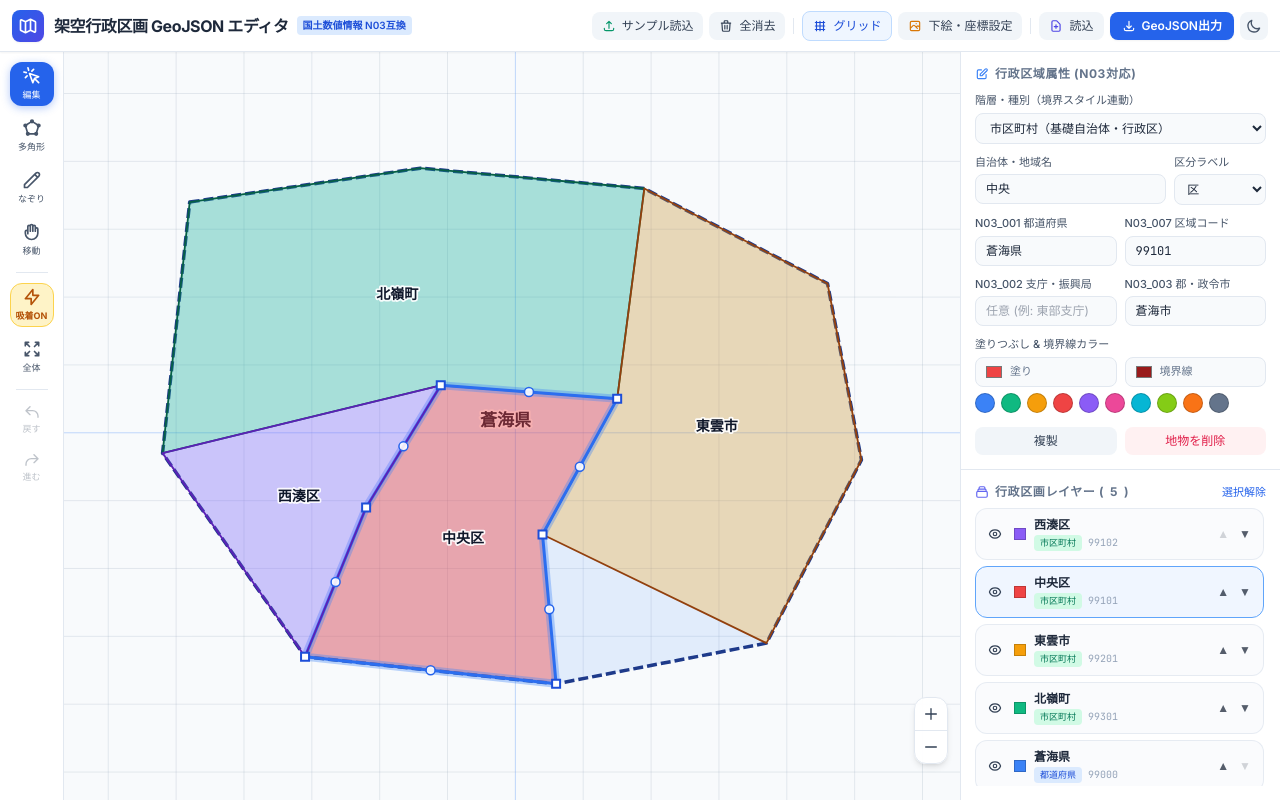
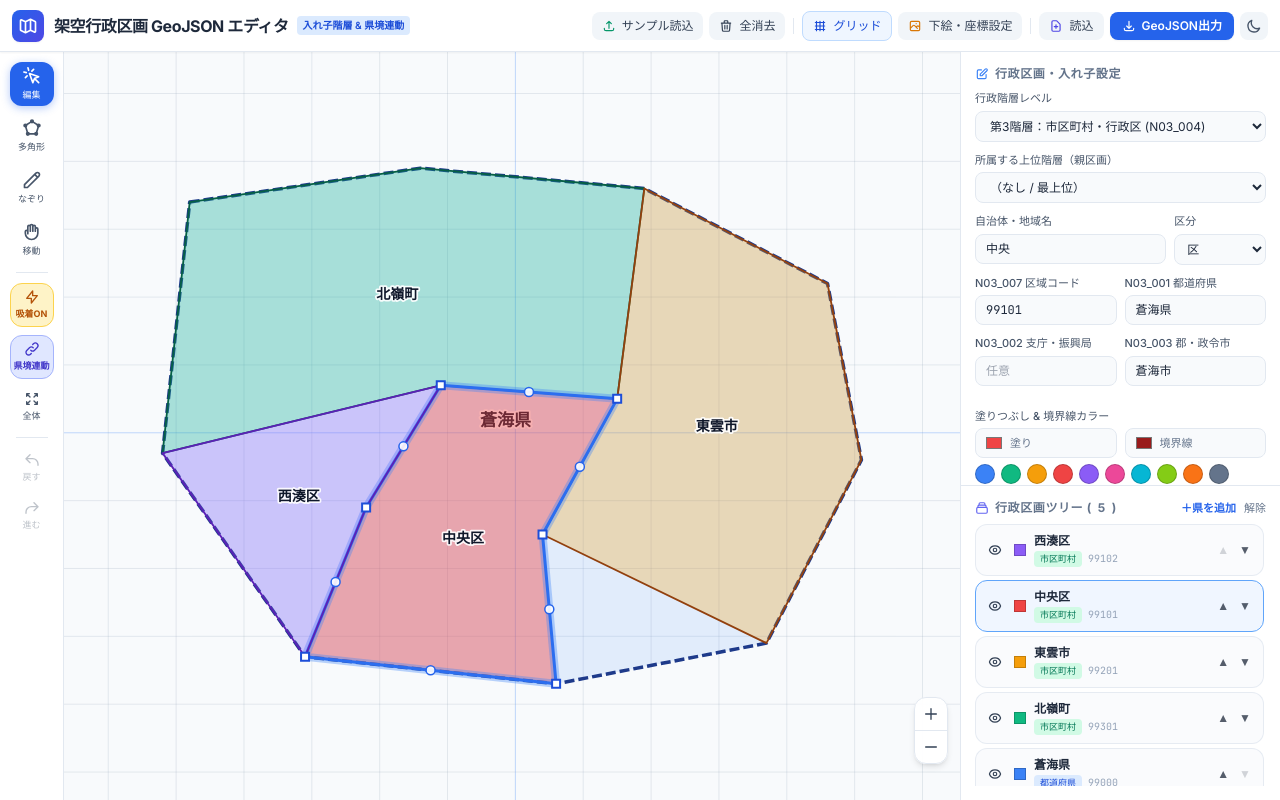
Before and after one commit to aburaji23152/geojson_creator, a plain HTML site: page index.html in a window 1280 px wide. Drawn offline with nearby package versions, Linux system fonts and the light colour scheme.

Commit message:
Update index.html

```diff
--- a/index.html
+++ b/index.html
@@ -55,13 +55,13 @@
       <div class="truncate">
         <div class="flex items-center gap-2">
           <h1 class="font-bold text-sm sm:text-base tracking-tight truncate">架空行政区画 GeoJSON エディタ</h1>
-          <span class="hidden md:inline-block text-[10px] font-semibold px-1.5 py-0.5 rounded bg-blue-100 text-blue-700 dark:bg-blue-900/50 dark:text-blue-300">国土数値情報 N03互換</span>
+          <span class="hidden md:inline-block text-[10px] font-semibold px-1.5 py-0.5 rounded bg-blue-100 text-blue-700 dark:bg-blue-900/50 dark:text-blue-300">入れ子階層 & 県境連動</span>
         </div>
       </div>
     </div>
 
     <div class="flex items-center gap-1.5 overflow-x-auto py-1">
-      <button id="btn-load-sample" title="架空の都道府県・市区町村サンプルを読み込む" class="px-2.5 py-1.5 rounded-lg text-xs font-medium bg-slate-100 hover:bg-slate-200 dark:bg-slate-800 dark:hover:bg-slate-700 text-slate-700 dark:text-slate-200 flex items-center gap-1.5 transition shrink-0">
+      <button id="btn-load-sample" title="架空の都道府県・郡・政令市・市区町村サンプルを読み込む" class="px-2.5 py-1.5 rounded-lg text-xs font-medium bg-slate-100 hover:bg-slate-200 dark:bg-slate-800 dark:hover:bg-slate-700 text-slate-700 dark:text-slate-200 flex items-center gap-1.5 transition shrink-0">
         <svg class="w-3.5 h-3.5 text-emerald-600 dark:text-emerald-400" fill="none" stroke="currentColor" stroke-width="2" viewBox="0 0 24 24">
           <path stroke-linecap="round" stroke-linejoin="round" d="M4 16v1a3 3 0 003 3h10a3 3 0 003-3v-1m-4-8l-4-4m0 0L8 8m4-4v12" />
         </svg>
@@ -108,7 +108,6 @@
         <span>GeoJSON出力</span>
       </button>
 
-      <!-- PWA インストールボタン（インストール可能な状態になると自動で表示されます） -->
       <button id="btn-install-pwa" title="アプリとしてデバイスにインストール" class="hidden px-2.5 py-1.5 rounded-lg text-xs font-semibold bg-emerald-600 hover:bg-emerald-700 text-white shadow-sm items-center gap-1.5 transition shrink-0">
         <svg class="w-3.5 h-3.5" fill="none" stroke="currentColor" stroke-width="2" viewBox="0 0 24 24">
           <path stroke-linecap="round" stroke-linejoin="round" d="M12 18h.01M8 21h8a2 2 0 002-2V5a2 2 0 00-2-2H8a2 2 0 00-2 2v14a2 2 0 002 2z" />
@@ -125,7 +124,7 @@
         </svg>
       </button>
 
-      <button id="btn-toggle-right-panel" title="プロパティ・レイヤーパネル表示切替" class="lg:hidden p-1.5 rounded-lg bg-slate-100 dark:bg-slate-800 text-slate-600 dark:text-slate-300 shrink-0">
+      <button id="btn-toggle-right-panel" title="階層・プロパティパネル表示切替" class="lg:hidden p-1.5 rounded-lg bg-slate-100 dark:bg-slate-800 text-slate-600 dark:text-slate-300 shrink-0">
         <svg class="w-4 h-4" fill="none" stroke="currentColor" stroke-width="2" viewBox="0 0 24 24">
           <path stroke-linecap="round" stroke-linejoin="round" d="M4 6h16M4 12h16m-7 6h7" />
         </svg>
@@ -173,15 +172,24 @@
 
       <div class="w-8 h-px bg-slate-200 dark:bg-slate-700 my-0.5"></div>
 
+      <!-- 頂点スナップ -->
       <button id="btn-toggle-snap" class="w-11 h-11 rounded-xl flex flex-col items-center justify-center gap-0.5 bg-amber-100 text-amber-700 dark:bg-amber-900/40 dark:text-amber-300 border border-amber-300 dark:border-amber-700 transition" title="頂点スナップ機能 ON/OFF (S)">
-        <svg class="w-5 h-5" fill="none" stroke="currentColor" stroke-width="2" viewBox="0 0 24 24">
+        <svg class="w-4 h-4" fill="none" stroke="currentColor" stroke-width="2" viewBox="0 0 24 24">
           <path stroke-linecap="round" stroke-linejoin="round" d="M13 10V3L4 14h7v7l9-11h-7z" />
         </svg>
         <span id="snap-label" class="text-[9px] font-bold">吸着ON</span>
       </button>
 
-      <button id="btn-fit-view" class="w-11 h-11 rounded-xl flex flex-col items-center justify-center gap-0.5 text-slate-600 dark:text-slate-300 hover:bg-slate-100 dark:hover:bg-slate-800 transition" title="全体表示にフィット (0)">
-        <svg class="w-5 h-5" fill="none" stroke="currentColor" stroke-width="2" viewBox="0 0 24 24">
+      <!-- 共有境界（県境・郡境・隣接境界）自動連動トグル -->
+      <button id="btn-toggle-topology" class="w-11 h-11 rounded-xl flex flex-col items-center justify-center gap-0.5 bg-indigo-100 text-indigo-700 dark:bg-indigo-900/40 dark:text-indigo-300 border border-indigo-300 dark:border-indigo-700 transition" title="共有境界（県境・郡境・隣接境界）の自動追従移動 ON/OFF (T)">
+        <svg class="w-4 h-4" fill="none" stroke="currentColor" stroke-width="2" viewBox="0 0 24 24">
+          <path stroke-linecap="round" stroke-linejoin="round" d="M13.828 10.172a4 4 0 00-5.656 0l-4 4a4 4 0 105.656 5.656l1.102-1.101m-.758-4.899a4 4 0 005.656 0l4-4a4 4 0 00-5.656-5.656l-1.1 1.1" />
+        </svg>
+        <span id="topology-label" class="text-[9px] font-bold">県境連動</span>
+      </button>
+
+      <button id="btn-fit-view" class="w-11 h-10 rounded-xl flex flex-col items-center justify-center gap-0.5 text-slate-600 dark:text-slate-300 hover:bg-slate-100 dark:hover:bg-slate-800 transition" title="全体表示にフィット (0)">
+        <svg class="w-4 h-4" fill="none" stroke="currentColor" stroke-width="2" viewBox="0 0 24 24">
           <path stroke-linecap="round" stroke-linejoin="round" d="M4 8V4m0 0h4M4 4l5 5m11-1V4m0 0h-4m4 0l-5 5M4 16v4m0 0h4m-4 0l5-5m11 5l-5-5m5 5v-4m0 4h-4" />
         </svg>
         <span class="text-[9px] font-medium">全体</span>
@@ -208,15 +216,17 @@
     <main class="flex-1 flex flex-col relative overflow-hidden bg-slate-50 dark:bg-slate-950" id="canvas-container">
       <canvas id="map-canvas" class="w-full h-full cursor-crosshair"></canvas>
 
+      <!-- ポリゴン描画中ツールバー -->
       <div id="drawing-toolbar" class="hidden absolute top-3 left-1/2 -translate-x-1/2 bg-white/95 dark:bg-slate-900/95 backdrop-blur border border-slate-200 dark:border-slate-700 shadow-lg rounded-full px-4 py-1.5 flex items-center gap-3 z-10">
         <span class="text-xs font-medium text-slate-700 dark:text-slate-200 flex items-center gap-1.5">
           <span class="w-2 h-2 rounded-full bg-blue-500 animate-ping"></span>
-          ポリゴン描画中 (<span id="drawing-vertex-count">0</span>頂点)
+          <span id="drawing-target-label">新規ポリゴン</span>描画中 (<span id="drawing-vertex-count">0</span>頂点)
         </span>
         <button id="btn-finish-polygon" class="px-2.5 py-1 rounded-full bg-blue-600 hover:bg-blue-700 text-white text-xs font-semibold transition">確定 (Enter)</button>
         <button id="btn-cancel-polygon" class="px-2.5 py-1 rounded-full bg-slate-200 hover:bg-slate-300 dark:bg-slate-800 dark:hover:bg-slate-700 text-slate-700 dark:text-slate-300 text-xs font-medium transition">取消 (Esc)</button>
       </div>
 
+      <!-- ズームコントロール -->
       <div class="absolute bottom-9 right-3 flex flex-col bg-white/90 dark:bg-slate-900/90 backdrop-blur border border-slate-200 dark:border-slate-800 rounded-xl shadow-md overflow-hidden z-10">
         <button id="btn-zoom-in" class="p-2 hover:bg-slate-100 dark:hover:bg-slate-800 text-slate-700 dark:text-slate-200 border-b border-slate-200 dark:border-slate-800" title="拡大 (+)">
           <svg class="w-4 h-4" fill="none" stroke="currentColor" stroke-width="2" viewBox="0 0 24 24"><path stroke-linecap="round" stroke-linejoin="round" d="M12 4v16m8-8H4" /></svg>
@@ -226,95 +236,119 @@
         </button>
       </div>
 
+      <!-- 下部ステータスバー -->
       <footer class="h-7 bg-white/95 dark:bg-slate-900/95 border-t border-slate-200 dark:border-slate-800 px-3 flex items-center justify-between text-[11px] text-slate-500 dark:text-slate-400 z-10 shrink-0">
-        <div class="flex items-center gap-3 truncate">
+        <div class="flex items-center gap-2.5 truncate">
           <span id="status-coords" class="font-mono text-slate-700 dark:text-slate-300 shrink-0">東経 138.0000° / 北緯 35.5000°</span>
           <span class="hidden sm:inline text-slate-300 dark:text-slate-700">|</span>
           <span id="status-zoom" class="font-mono shrink-0">100%</span>
           <span class="hidden md:inline text-slate-300 dark:text-slate-700">|</span>
-          <span id="status-hint" class="hidden md:inline truncate">ヒント: ポリゴンをクリックして選択、頂点ドラッグで境界を編集できます</span>
+          <span id="status-hint" class="hidden md:inline truncate">ヒント: 市区町村の県境頂点を動かすと、親の都道府県・郡・政令市境も自動で追従します</span>
         </div>
-        <div class="flex items-center gap-2 shrink-0">
-          <span id="status-snap-badge" class="px-1.5 py-0.2 rounded bg-amber-100 text-amber-800 dark:bg-amber-900/40 dark:text-amber-300 font-medium">スナップ: 有効</span>
+        <div class="flex items-center gap-1.5 shrink-0">
+          <span id="status-topology-badge" class="px-1.5 py-0.2 rounded bg-indigo-100 text-indigo-800 dark:bg-indigo-900/40 dark:text-indigo-300 font-medium">県境連動: ON</span>
+          <span id="status-snap-badge" class="px-1.5 py-0.2 rounded bg-amber-100 text-amber-800 dark:bg-amber-900/40 dark:text-amber-300 font-medium">吸着: ON</span>
         </div>
       </footer>
     </main>
 
-    <!-- 右サイドパネル（プロパティ編集 & レイヤー管理） -->
-    <aside id="right-panel" class="w-80 bg-white dark:bg-slate-900 border-l border-slate-200 dark:border-slate-800 flex flex-col z-20 shrink-0 absolute lg:static right-0 top-0 bottom-0 shadow-xl lg:shadow-none transition-transform duration-200 translate-x-full lg:translate-x-0">
+    <!-- 右サイドパネル（入れ子階層ツリー & プロパティ編集） -->
+    <aside id="right-panel" class="w-80 sm:w-88 bg-white dark:bg-slate-900 border-l border-slate-200 dark:border-slate-800 flex flex-col z-20 shrink-0 absolute lg:static right-0 top-0 bottom-0 shadow-xl lg:shadow-none transition-transform duration-200 translate-x-full lg:translate-x-0">
 
-      <!-- 上半分：選択中地物のプロパティ編集 -->
-      <div class="p-3.5 border-b border-slate-200 dark:border-slate-800 overflow-y-auto max-h-[60%]">
-        <div class="flex items-center justify-between mb-2.5">
+      <!-- 上半分：選択中地物の入れ子・属性編集 -->
+      <div class="p-3.5 border-b border-slate-200 dark:border-slate-800 overflow-y-auto max-h-[58%]">
+        <div class="flex items-center justify-between mb-2">
           <h2 class="text-xs font-bold uppercase tracking-wider text-slate-500 dark:text-slate-400 flex items-center gap-1.5">
             <svg class="w-3.5 h-3.5 text-blue-500" fill="none" stroke="currentColor" stroke-width="2" viewBox="0 0 24 24">
               <path stroke-linecap="round" stroke-linejoin="round" d="M11 5H6a2 2 0 00-2 2v11a2 2 0 002 2h11a2 2 0 002-2v-5m-1.414-9.414a2 2 0 112.828 2.828L11.828 15H9v-2.828l8.586-8.586z" />
             </svg>
-            行政区域属性 (N03対応)
+            行政区画・入れ子設定
           </h2>
           <button id="btn-close-right-panel" class="lg:hidden text-slate-400 hover:text-slate-600 p-1">✕</button>
         </div>
 
-        <div id="prop-empty-state" class="py-8 px-3 text-center rounded-xl bg-slate-50 dark:bg-slate-800/50 border border-dashed border-slate-200 dark:border-slate-700">
+        <div id="prop-empty-state" class="py-6 px-3 text-center rounded-xl bg-slate-50 dark:bg-slate-800/50 border border-dashed border-slate-200 dark:border-slate-700 space-y-2.5">
           <p class="text-xs text-slate-500 dark:text-slate-400 leading-relaxed">
-            キャンバス上の県・市区町村をクリックして選択するか、左のツールで新しい境界を描画してください。
+            下の階層ツリーまたは地図から区画を選択するか、新しい都道府県を作成してください。
           </p>
+          <button type="button" id="btn-create-root-pref" class="px-3 py-1.5 rounded-lg text-xs font-semibold bg-blue-600 hover:bg-blue-700 text-white shadow-xs transition">
+            ＋ 新しい都道府県を作成
+          </button>
         </div>
 
         <form id="prop-form" class="hidden space-y-2.5">
+          <!-- 階層レベル -->
           <div>
-            <label class="block text-[11px] font-medium text-slate-600 dark:text-slate-400 mb-1">階層・種別（境界スタイル連動）</label>
+            <label class="block text-[11px] font-medium text-slate-600 dark:text-slate-400 mb-1">行政階層レベル</label>
             <select id="prop-admin-level" class="w-full rounded-lg border border-slate-200 dark:border-slate-700 bg-slate-50 dark:bg-slate-800 px-2.5 py-1.5 text-xs focus:outline-none focus:ring-2 focus:ring-blue-500">
-              <option value="prefecture">都道府県（N03_004 = null）</option>
-              <option value="municipality">市区町村（基礎自治体・行政区）</option>
-              <option value="island">島嶼・所属未定地</option>
+              <option value="prefecture">第1階層：都道府県 (N03_001)</option>
+              <option value="group">第2階層：郡・政令指定都市・支庁 (N03_002/003)</option>
+              <option value="municipality">第3階層：市区町村・行政区 (N03_004)</option>
+              <option value="island">所属未定地・島嶼部</option>
             </select>
           </div>
 
+          <!-- 親階層の選択（入れ子紐付け） -->
+          <div id="parent-selector-wrapper">
+            <label class="block text-[11px] font-medium text-slate-600 dark:text-slate-400 mb-1">所属する上位階層（親区画）</label>
+            <select id="prop-parent-id" class="w-full rounded-lg border border-slate-200 dark:border-slate-700 bg-slate-50 dark:bg-slate-800 px-2.5 py-1.5 text-xs focus:outline-none focus:ring-2 focus:ring-blue-500">
+              <option value="">（なし / 最上位）</option>
+            </select>
+          </div>
+
+          <!-- 名称 & 区分 -->
           <div class="grid grid-cols-3 gap-2">
             <div class="col-span-2">
               <label class="block text-[11px] font-medium text-slate-600 dark:text-slate-400 mb-1">自治体・地域名</label>
-              <input type="text" id="prop-name" placeholder="例: 桜川" class="w-full rounded-lg border border-slate-200 dark:border-slate-700 bg-slate-50 dark:bg-slate-800 px-2.5 py-1.5 text-xs focus:outline-none focus:ring-2 focus:ring-blue-500" />
+              <input type="text" id="prop-name" placeholder="例: 蒼海" class="w-full rounded-lg border border-slate-200 dark:border-slate-700 bg-slate-50 dark:bg-slate-800 px-2.5 py-1.5 text-xs focus:outline-none focus:ring-2 focus:ring-blue-500" />
             </div>
             <div>
-              <label class="block text-[11px] font-medium text-slate-600 dark:text-slate-400 mb-1">区分ラベル</label>
+              <label class="block text-[11px] font-medium text-slate-600 dark:text-slate-400 mb-1">区分</label>
               <select id="prop-suffix" class="w-full rounded-lg border border-slate-200 dark:border-slate-700 bg-slate-50 dark:bg-slate-800 px-2 py-1.5 text-xs focus:outline-none focus:ring-2 focus:ring-blue-500">
                 <option value="県">県</option>
                 <option value="都">都</option>
                 <option value="道">道</option>
                 <option value="府">府</option>
+                <option value="郡">郡</option>
                 <option value="市">市</option>
                 <option value="区">区</option>
                 <option value="町">町</option>
                 <option value="村">村</option>
+                <option value="振興局">振興局</option>
+                <option value="支庁">支庁</option>
                 <option value="島">島</option>
                 <option value="">(なし)</option>
               </select>
             </div>
           </div>
 
+          <!-- N03コード & 自動継承される上位名 -->
           <div class="grid grid-cols-2 gap-2">
+            <div>
+              <label class="block text-[11px] font-medium text-slate-600 dark:text-slate-400 mb-1">N03_007 区域コード</label>
+              <input type="text" id="prop-code" placeholder="例: 99101" class="w-full font-mono rounded-lg border border-slate-200 dark:border-slate-700 bg-slate-50 dark:bg-slate-800 px-2.5 py-1.5 text-xs focus:outline-none focus:ring-2 focus:ring-blue-500" />
+            </div>
             <div>
               <label class="block text-[11px] font-medium text-slate-600 dark:text-slate-400 mb-1">N03_001 都道府県</label>
               <input type="text" id="prop-prefecture" placeholder="例: 蒼海県" class="w-full rounded-lg border border-slate-200 dark:border-slate-700 bg-slate-50 dark:bg-slate-800 px-2.5 py-1.5 text-xs focus:outline-none focus:ring-2 focus:ring-blue-500" />
-            </div>
-            <div>
-              <label class="block text-[11px] font-medium text-slate-600 dark:text-slate-400 mb-1">N03_007 区域コード</label>
-              <input type="text" id="prop-code" placeholder="例: 99101" class="w-full font-mono rounded-lg border border-slate-200 dark:border-slate-700 bg-slate-50 dark:bg-slate-800 px-2.5 py-1.5 text-xs focus:outline-none focus:ring-2 focus:ring-blue-500" />
             </div>
           </div>
 
           <div class="grid grid-cols-2 gap-2">
             <div>
               <label class="block text-[11px] font-medium text-slate-600 dark:text-slate-400 mb-1">N03_002 支庁・振興局</label>
-              <input type="text" id="prop-subpref" placeholder="任意 (例: 東部支庁)" class="w-full rounded-lg border border-slate-200 dark:border-slate-700 bg-slate-50 dark:bg-slate-800 px-2.5 py-1.5 text-xs focus:outline-none focus:ring-2 focus:ring-blue-500" />
+              <input type="text" id="prop-subpref" placeholder="任意" class="w-full rounded-lg border border-slate-200 dark:border-slate-700 bg-slate-50 dark:bg-slate-800 px-2.5 py-1.5 text-xs focus:outline-none focus:ring-2 focus:ring-blue-500" />
             </div>
             <div>
               <label class="block text-[11px] font-medium text-slate-600 dark:text-slate-400 mb-1">N03_003 郡・政令市</label>
-              <input type="text" id="prop-county" placeholder="任意 (例: 蒼海郡)" class="w-full rounded-lg border border-slate-200 dark:border-slate-700 bg-slate-50 dark:bg-slate-800 px-2.5 py-1.5 text-xs focus:outline-none focus:ring-2 focus:ring-blue-500" />
+              <input type="text" id="prop-county" placeholder="例: 蒼海市 / 北嶺郡" class="w-full rounded-lg border border-slate-200 dark:border-slate-700 bg-slate-50 dark:bg-slate-800 px-2.5 py-1.5 text-xs focus:outline-none focus:ring-2 focus:ring-blue-500" />
             </div>
           </div>
 
+          <!-- 配下の子区画を直接描画するクイックボタン -->
+          <div id="child-creator-bar" class="pt-0.5"></div>
+
+          <!-- カラー設定 -->
           <div>
             <label class="block text-[11px] font-medium text-slate-600 dark:text-slate-400 mb-1">塗りつぶし & 境界線カラー</label>
             <div class="flex items-center gap-2 mb-1.5">
@@ -335,25 +369,28 @@
               複製
             </button>
             <button type="button" id="btn-delete-feature" class="flex-1 py-1.5 px-2 rounded-lg text-xs font-medium bg-rose-50 hover:bg-rose-100 dark:bg-rose-950/50 dark:hover:bg-rose-900/60 text-rose-600 dark:text-rose-400 transition">
-              地物を削除
+              削除
             </button>
           </div>
         </form>
       </div>
 
-      <!-- 下半分：レイヤー（地物）一覧 -->
+      <!-- 下半分：入れ子構造ツリー一覧 -->
       <div class="flex-1 flex flex-col overflow-hidden p-3.5">
         <div class="flex items-center justify-between mb-2">
           <h2 class="text-xs font-bold uppercase tracking-wider text-slate-500 dark:text-slate-400 flex items-center gap-1.5">
             <svg class="w-3.5 h-3.5 text-indigo-500" fill="none" stroke="currentColor" stroke-width="2" viewBox="0 0 24 24">
               <path stroke-linecap="round" stroke-linejoin="round" d="M19 11H5m14 0a2 2 0 012 2v6a2 2 0 01-2 2H5a2 2 0 01-2-2v-6a2 2 0 012-2m14 0V9a2 2 0 00-2-2M5 11V9a2 2 0 012-2m0 0V5a2 2 0 012-2h6a2 2 0 012 2v2M7 7h10" />
             </svg>
-            行政区画レイヤー (<span id="layer-count">0</span>)
+            行政区画ツリー (<span id="layer-count">0</span>)
           </h2>
-          <button id="btn-deselect-all" class="text-[11px] text-blue-600 dark:text-blue-400 hover:underline">選択解除</button>
+          <div class="flex items-center gap-2">
+            <button id="btn-add-pref-quick" class="text-[11px] font-semibold text-blue-600 dark:text-blue-400 hover:underline">＋県を追加</button>
+            <button id="btn-deselect-all" class="text-[11px] text-slate-500 hover:underline">解除</button>
+          </div>
         </div>
 
-        <div id="layer-list" class="flex-1 overflow-y-auto space-y-1.5 pr-0.5"></div>
+        <div id="layer-list" class="flex-1 overflow-y-auto space-y-1 pr-0.5"></div>
       </div>
     </aside>
   </div>
@@ -364,7 +401,7 @@
       <div class="px-5 py-3.5 border-b border-slate-200 dark:border-slate-800 flex items-center justify-between">
         <div>
           <h3 class="font-bold text-base">GeoJSON エクスポート（国土数値情報 N03 準拠）</h3>
-          <p class="text-xs text-slate-500 dark:text-slate-400">N03_001〜N03_007 属性構造 / RFC 7946 反時計回り正規化済</p>
+          <p class="text-xs text-slate-500 dark:text-slate-400">N03_001〜N03_007 入れ子属性構造 / RFC 7946 反時計回り正規化済</p>
         </div>
         <button data-close-modal="modal-export" class="p-1.5 rounded-lg hover:bg-slate-100 dark:hover:bg-slate-800 text-slate-500">✕</button>
       </div>
@@ -378,7 +415,7 @@
           <div class="flex flex-wrap items-center gap-3">
             <label class="flex items-center gap-1.5 text-xs cursor-pointer" title="オフにすると純粋なN03属性（N03_001〜N03_007）のみ出力します">
               <input type="checkbox" id="export-include-style" checked class="rounded text-blue-600" />
-              <span>色・スタイルメタ情報を含める</span>
+              <span>階層・スタイルメタを含める</span>
             </label>
             <label class="flex items-center gap-1.5 text-xs cursor-pointer">
               <input type="checkbox" id="export-pretty-print" checked class="rounded text-blue-600" />
```
